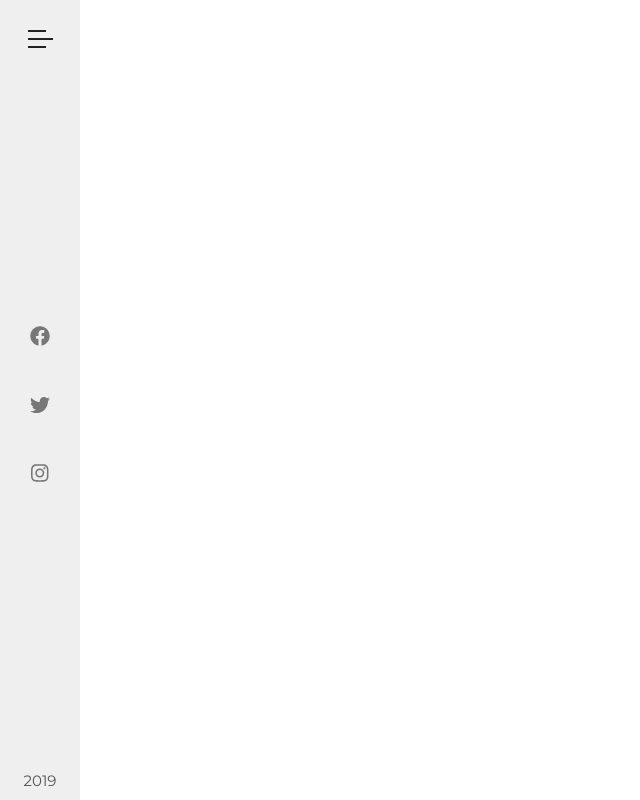
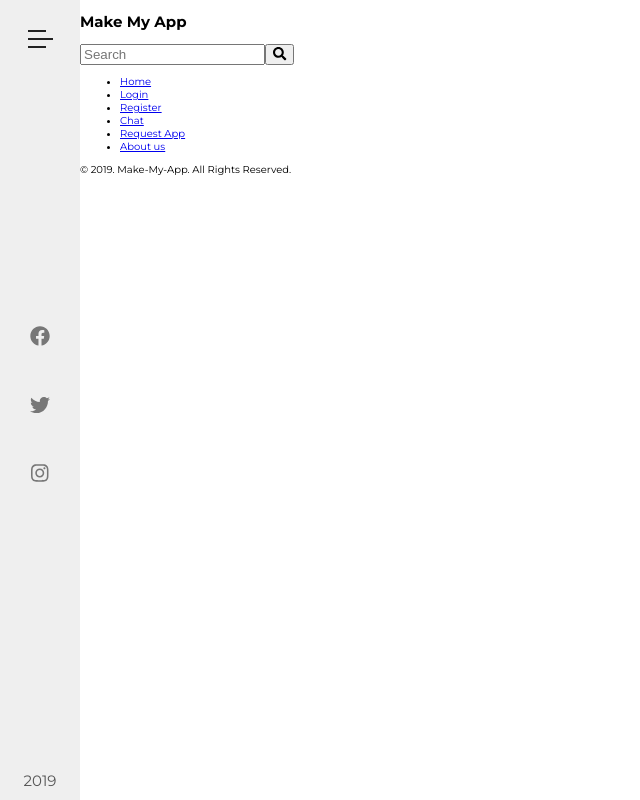
Before and after one commit to mohamed2m2018/make-my-app, a React (Create React App) app: page / in a window 1280 px wide. Shown: the whole page, without its empty margins (0-640 px from the left). Built offline with nearby package versions, Linux system fonts and the light colour scheme.

Commit message:
Adding basic navigation markup

```diff
--- /dev/null
+++ b/src/Navigation.css
@@ -0,0 +1,4 @@
+.navigation{
+    margin-left: 8rem;
+    position: fixed;
+}
--- a/src/components/Home.js
+++ b/src/components/Home.js
@@ -1,11 +1,13 @@
 import React, { Component } from 'react';
-import Navbar from './Navbar';
+import Sidebar from './Sidebar';
+import Navigation from './Navigation';
 
 export default class Home extends Component {
   render() {
     return (
       <React.Fragment>
-        <Navbar />
+        <Sidebar />
+        <Navigation />
       </React.Fragment>
     );
   }
--- /dev/null
+++ b/src/components/Navigation.js
@@ -0,0 +1,67 @@
+import React, { Component } from 'react';
+import { FontAwesomeIcon } from '@fortawesome/react-fontawesome';
+import { faSearch } from '@fortawesome/free-solid-svg-icons';
+import '../Navigation.css';
+
+export default class Navigation extends Component {
+  render() {
+    return (
+      <nav className="navigation">
+        <div className="navigation-header">
+          <h1 className="navigation-heading">Make My App</h1>
+          <form className="navigation-search">
+            <input
+              type="text"
+              className="navigation-search-input"
+              placeholder="Search"
+            />
+            <button className="navigation-search-button">
+              <FontAwesomeIcon icon={faSearch} />
+            </button>
+          </form>
+        </div>
+        <ul className="navigation-list">
+          <li className="navigation-item">
+            <a href="google.com" className="navigation-link">
+              Home
+            </a>
+          </li>
+          <li className="navigation-item">
+            {' '}
+            <a href="google.com" className="navigation-link">
+              Login
+            </a>
+          </li>
+          <li className="navigation-item">
+            {' '}
+            <a href="google.com" className="navigation-link">
+              Register
+            </a>
+          </li>
+          <li className="navigation-item">
+            {' '}
+            <a href="google.com" className="navigation-link">
+              Chat
+            </a>
+          </li>
+          <li className="navigation-item">
+            {' '}
+            <a href="google.com" className="navigation-link">
+              Request App
+            </a>
+          </li>
+          <li className="navigation-item">
+            {' '}
+            <a href="google.com" className="navigation-link">
+              About us
+            </a>
+          </li>
+        </ul>
+
+        <div className="copyright">
+          <p>&copy; 2019. Make-My-App. All Rights Reserved. </p>
+        </div>
+      </nav>
+    );
+  }
+}
--- a/src/components/Navbar.js
+++ b/src/components/Sidebar.js
@@ -7,8 +7,8 @@ import {
   faInstagram,
 } from '@fortawesome/free-brands-svg-icons';
 
-import '../Navbar.css';
-export default class Navbar extends Component {
+import '../Sidebar.css';
+export default class SideBar extends Component {
   render() {
     return (
       <div className="navbar">
```
Also changed, not shown: src/Sidebar.css (renamed from src/Navbar.css).
